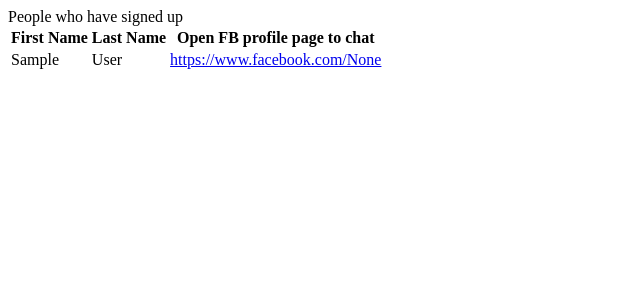
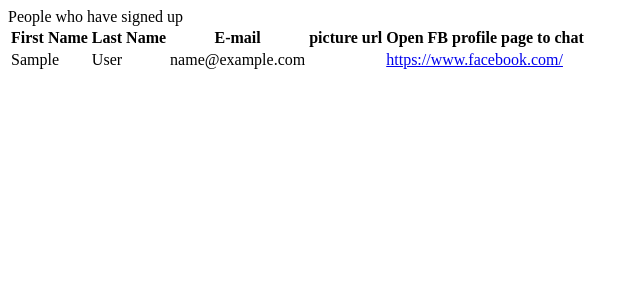
Before and after one commit to kristjanr/Rentwise, a Django app: page /signed-up-users in a window 1280 px wide. Shown: the top 300 px of the page, without its empty margins (0-640 px from the left). Run offline with Django 3.2, Linux system fonts and the light colour scheme; the visitor is signed in with stand-in values (Sample User, id 1); data comes from the database, SQL or seed files in the repository.

Commit message:
save fb profile picture url

```diff
--- a/app/models.py
+++ b/app/models.py
@@ -6,15 +6,11 @@ from django.dispatch import receiver
 
 class Profile(models.Model):
     user = models.OneToOneField(User, on_delete=models.CASCADE)
-    facebook_id = models.TextField(max_length=500, null=True)
+    facebook_id = models.TextField(max_length=500)
+    picture_url = models.TextField(max_length=500)
 
 
 @receiver(post_save, sender=User)
 def create_user_profile(sender, instance, created, **kwargs):
     if created:
         Profile.objects.create(user=instance)
-
-
-@receiver(post_save, sender=User)
-def save_user_profile(sender, instance, **kwargs):
-    instance.profile.save()
--- a/app/templates/app/users.html
+++ b/app/templates/app/users.html
@@ -10,12 +10,16 @@ People who have signed up
     <thead>
     <th>First Name</th>
     <th>Last Name</th>
+    <th>E-mail</th>
+    <th>picture url</th>
     <th>Open FB profile page to chat</th>
     </thead>
     {% for user in users %}
     <tr>
         <td>{{ user.first_name }}</td>
         <td>{{ user.last_name }}</td>
+        <td>{{ user.email }}</td>
+        <td><a href="{{ user.profile.picture_url }}">{{ user.profile.picture_url }}</a></td>
         <td><a href="https://www.facebook.com/{{ user.profile.facebook_id }}">https://www.facebook.com/{{ user.profile.facebook_id }}</a></td>
     </tr>
     {% endfor %}
--- a/app/views.py
+++ b/app/views.py
@@ -15,11 +15,20 @@ def signed_up_users(request):
 
 
 def save_profile(backend, user, response, *args, **kwargs):
-    if backend.name == 'facebook':
-        if user.username == 'KristjanRoosild':
-            user.is_superuser = True
-            user.is_staff = True
-            user.is_active = True
-        profile = user.profile
-        profile.facebook_id = response.get('id')
-        profile.save()
+    if backend.name != 'facebook' or user.profile.facebook_id:
+        return
+
+    facebook_id = response.get('id')
+    picture_url = response['picture']['data'].get('url') if response.get('picture') and response['picture'].get('data') else None
+    profile = user.profile
+    profile.facebook_id = facebook_id
+    profile.picture_url = picture_url
+    profile.save()
+
+    if user.username != 'KristjanRoosild':
+        return
+
+    user.is_superuser = True
+    user.is_staff = True
+    user.is_active = True
+    user.save()
--- a/rentwise/settings.py
+++ b/rentwise/settings.py
@@ -135,6 +135,8 @@ STATICFILES_STORAGE = 'whitenoise.storage.CompressedManifestStaticFilesStorage'
 
 SOCIAL_AUTH_FACEBOOK_KEY = '191007684701647'
 SOCIAL_AUTH_FACEBOOK_SECRET = '4ff6ba0463f68543fc8743094f8ffc7a'
+SOCIAL_AUTH_FACEBOOK_SCOPE = ['email', 'public_profile', ]
+SOCIAL_AUTH_FACEBOOK_PROFILE_EXTRA_PARAMS = {'fields': 'id, name, email, picture'}
 
 # These URLs are used on different steps of the auth process, some for successful results and others for
 # error situations.
```
Also changed, not shown: app/migrations/0001_initial.py.
